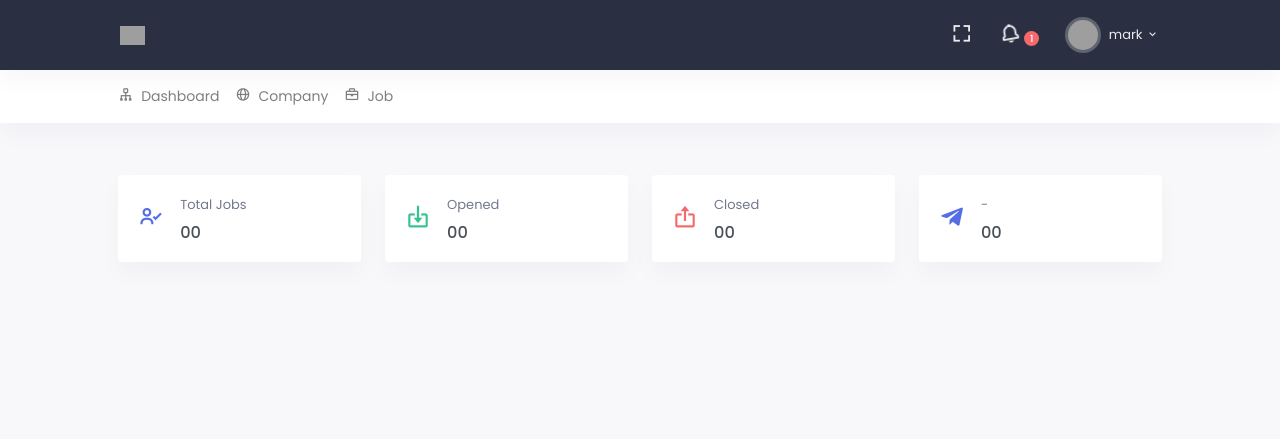
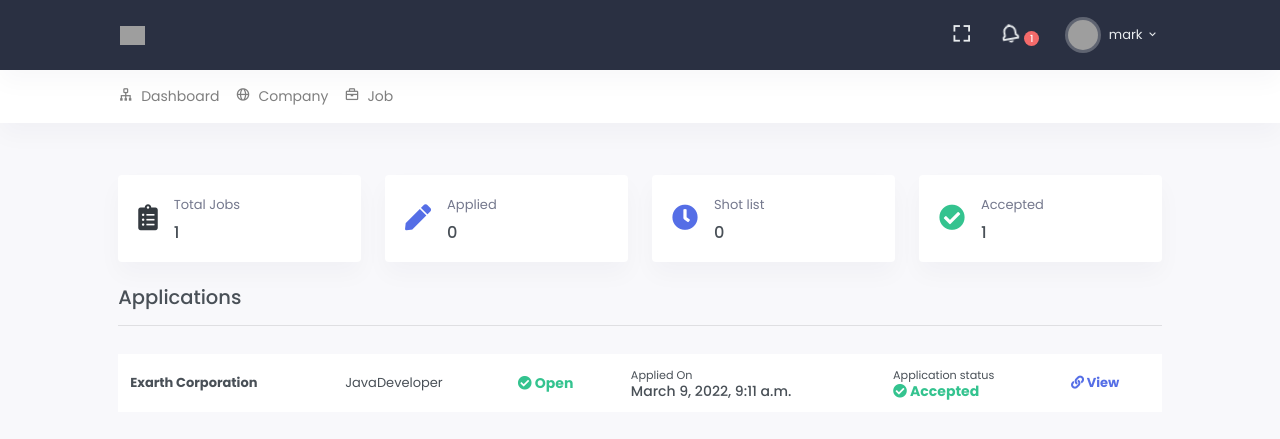
Before and after one commit to IkramKhan-DevOps/exsapp-jobsportal, a Django app: page /cu/ in a window 1280 px wide. Shown: the top 439 px of the page. Run offline with Django 3.2, Linux system fonts and the light colour scheme; a user stored in the database is signed in; data comes from the database, SQL or seed files in the repository; both versions use the stored data as it was after the commit; some libraries are stand-ins or nearby versions; grey boxes are pictures that could not be loaded.

Commit message:
CUSTOMER: almost done

```diff
--- a/src/portals/customer/templates/customer/candidate_form.html
+++ b/src/portals/customer/templates/customer/candidate_form.html
@@ -12,7 +12,7 @@
 
                 {# RIGHT #}
                 <div class="col-xl-10 col-sm-9">
-                    <form action="" method="post">
+                    <form action="" method="post" enctype="multipart/form-data">
                         <div class="card">
                             <div class="card-body">
                                 <div class="tab-content" id="v-pills-tabContent">
--- a/src/portals/customer/templates/customer/dashboard.html
+++ b/src/portals/customer/templates/customer/dashboard.html
@@ -11,12 +11,12 @@
                 <div class="card-body">
                     <div class="media">
                         <div class="mr-3 align-self-center">
-                            <i class="bx bx-user-check h2 text-primary mb-0"></i>
+                            <i class="fa fa-clipboard-list h2 text-dark mb-0"></i>
                         </div>
                         <div class="media-body">
                             <p class="text-muted mb-2">Total Jobs</p>
                             <h5 class="mb-0">
-                                00
+                                {{ application_all_count }}
                             </h5>
                         </div>
                     </div>
@@ -28,12 +28,12 @@
                 <div class="card-body">
                     <div class="media">
                         <div class="mr-3 align-self-center">
-                            <i class="bx bx-import h2 text-success mb-0"></i>
+                            <i class="fa fa-pen h2 text-primary mb-0"></i>
                         </div>
                         <div class="media-body">
-                            <p class="text-muted mb-2">Opened</p>
+                            <p class="text-muted mb-2">Applied</p>
                             <h5 class="mb-0">
-                                00
+                                {{ application_app_count }}
                             </h5>
                         </div>
                     </div>
@@ -45,12 +45,12 @@
                 <div class="card-body">
                     <div class="media">
                         <div class="mr-3 align-self-center">
-                            <i class="bx bx-export h2 text-danger mb-0"></i>
+                            <i class="fa fa-clock h2 text-primary mb-0"></i>
                         </div>
                         <div class="media-body">
-                            <p class="text-muted mb-2">Closed</p>
+                            <p class="text-muted mb-2">Shot list</p>
                             <h5 class="mb-0">
-                                00
+                                {{ application_pen_count }}
                             </h5>
                         </div>
                     </div>
@@ -62,12 +62,12 @@
                 <div class="card-body">
                     <div class="media">
                         <div class="mr-3 align-self-center">
-                            <i class="bx bxl-telegram h2 text-primary mb-0"></i>
+                            <i class="fa fa-check-circle h2 text-success mb-0"></i>
                         </div>
                         <div class="media-body">
-                            <p class="text-muted mb-2">-</p>
+                            <p class="text-muted mb-2">Accepted</p>
                             <h5 class="mb-0">
-                                00
+                                {{ application_acc_count }}
                             </h5>
                         </div>
                     </div>
@@ -76,4 +76,75 @@
         </div>
     </div>
 
+    <div class="row mb-2">
+        <div class="col-lg-12">
+            <h4>Applications</h4>
+            <hr>
+
+            <div class="table-responsive">
+                <table class="table project-list-table table-nowrap table-centered table-borderless">
+                    <tbody>
+
+                    {% for object in object_list %}
+                        <tr>
+                            <td>
+                                <b>{{ object.job.company.name }}</b>
+                            </td>
+                            <td>
+                                {{ object.job.title }}
+                            </td>
+                            <td>
+                                <h5 class="text-truncate font-size-14 mb-0">
+                                    {% if object.job.status == 'o' %}
+                                        <b class="text-success">
+                                            <i class="fa fa-check-circle"></i>
+                                            {{ object.job.get_status_display }}
+                                        </b>
+                                    {% else %}
+                                        <b class="text-danger">
+                                            <i class="fa fa-check-circle"></i>
+                                            {{ object.job.get_status_display }}
+                                        </b>
+                                    {% endif %}
+                                </h5>
+                            </td>
+                            <td>
+                                <h5 class="text-truncate font-size-14 mb-0">
+                                    <small>Applied On</small><br>
+                                    {{ object.created_on }}
+                                </h5>
+                            </td>
+                            <td>
+                                <h5 class="text-truncate font-size-14 mb-0">
+                                    <small>Application status</small><br>
+                                    {% if object.status == 'app' %}
+                                        <b class="text-secondary"><i
+                                                class="fa fa-exclamation-circle"></i> {{ object.get_status_display }}
+                                        </b>
+                                    {% elif object.status == 'pen' %}
+                                        <b class="text-warning"><i
+                                                class="fa fa-clock"></i> {{ object.get_status_display }}</b>
+                                    {% else %}
+                                        <b class="text-success"><i
+                                                class="fa fa-check-circle"></i> {{ object.get_status_display }}</b>
+                                    {% endif %}
+                                </h5>
+                            </td>
+                            <td>
+                                <a href="{% url 'customer:application-update' object.pk %}"
+                                   class="text-primary">
+                                    <b>
+                                        <i class="fa fa-link"></i> View
+                                    </b>
+                                </a>
+                            </td>
+                        </tr>
+                    {% endfor %}
+
+                    </tbody>
+                </table>
+            </div>
+        </div>
+    </div>
+
 {% endblock %}
--- a/src/portals/customer/urls.py
+++ b/src/portals/customer/urls.py
@@ -1,14 +1,15 @@
 from django.urls import path
 from .views import (
-    DashboardView, CandidateListView, CandidateCreateView, CandidateDeleteView, CandidateUpdateView
+    DashboardView, CandidateListView, CandidateCreateView, CandidateDeleteView, CandidateUpdateView, CandidateLikeView
 )
 
 app_name = 'customer'
 urlpatterns = [
     path('', DashboardView.as_view(), name='dashboard'),
 
-    path('job/', DashboardView.as_view(), name='application-list'),
-    path('job/<int:pk>/apply/', DashboardView.as_view(), name='application-apply'),
-    path('job/application/<int:pk>/update/', DashboardView.as_view(), name='application-update'),
-    path('job/application/<int:pk>/delete/', DashboardView.as_view(), name='application-delete'),
+    path('job/', CandidateListView.as_view(), name='application-list'),
+    path('job/<int:pk>/apply/', CandidateCreateView.as_view(), name='application-apply'),
+    path('job/<int:pk>/like/', CandidateLikeView.as_view(), name='job-like'),
+    path('job/application/<int:pk>/update/', CandidateUpdateView.as_view(), name='application-update'),
+    path('job/application/<int:pk>/delete/', CandidateDeleteView.as_view(), name='application-delete'),
 ]
--- a/src/portals/customer/views.py
+++ b/src/portals/customer/views.py
@@ -1,18 +1,29 @@
-from django.shortcuts import redirect
+from django.contrib import messages
+from django.shortcuts import redirect, get_object_or_404
+from django.urls import reverse_lazy
 from django.views import View
 from django.views.generic import (
     TemplateView, CreateView, DetailView, ListView,
-    UpdateView, DeleteView)
-
+    UpdateView, DeleteView
+)
 from src.portals.company.models import Candidate, Job
 
 
 class DashboardView(TemplateView):
     template_name = 'customer/dashboard.html'
 
+    def get_context_data(self, **kwargs):
+        context = super(DashboardView, self).get_context_data(**kwargs)
+        context['object_list'] = Candidate.objects.filter(user=self.request.user)
+        context['application_all_count'] = Candidate.objects.filter(user=self.request.user).count()
+        context['application_pen_count'] = Candidate.objects.filter(user=self.request.user, status='pen').count()
+        context['application_acc_count'] = Candidate.objects.filter(user=self.request.user, status='acc').count()
+        context['application_app_count'] = Candidate.objects.filter(user=self.request.user, status='app').count()
+        return context
+
 
 class CandidateListView(ListView):
-    template_name = 'customer/jobs_list.html'
+    template_name = 'customer/candidate_list.html'
 
     def get_queryset(self):
         return Candidate.objects.filter(user=self.request.user)
@@ -21,18 +32,49 @@ class CandidateListView(ListView):
 class CandidateCreateView(CreateView):
     template_name = 'customer/candidate_form.html'
     model = Candidate
-    fields = ['__all__']
-    success_url = ''
+    fields = ['bachelor_degree', 'experience', 'about', 'previous_company', 'cv']
+    success_url = reverse_lazy('customer:application-list')
+
+    def dispatch(self, request, *args, **kwargs):
+        job = get_object_or_404(Job.objects.all(), pk=kwargs['pk'])
+        if Candidate.objects.filter(user=request.user, job=job):
+            messages.error(request, 'You have already applied to this job.')
+            return redirect('customer:application-list')
+        return super(CandidateCreateView, self).dispatch(request)
+
+    def form_valid(self, form):
+        job = get_object_or_404(Job.objects.all(), pk=self.kwargs['pk'])
+        form.instance.user = self.request.user
+        form.instance.job = job
+        return super(CandidateCreateView, self).form_valid(form)
 
 
 class CandidateUpdateView(UpdateView):
     template_name = 'customer/candidate_form.html'
     model = Candidate
-    fields = ['__all__']
-    success_url = ''
+    fields = ['bachelor_degree', 'experience', 'about', 'previous_company', 'cv']
+    success_url = reverse_lazy('customer:application-list')
+
+    def form_valid(self, form):
+        return super(CandidateUpdateView, self).form_valid(form)
 
 
 class CandidateDeleteView(DeleteView):
     template_name = 'customer/candidate_confirm_delete.html'
     model = Candidate
-    success_url = ''
+    success_url = reverse_lazy('customer:application-list')
+
+
+class CandidateLikeView(View):
+
+    def get(self, request, pk):
+        job = get_object_or_404(Job.objects.all(), pk=pk)
+
+        if Job.objects.filter(likes=request.user):
+            messages.warning(request, "You have already liked this post")
+            return redirect('website:home')
+
+        job.likes.add(request.user)
+        # job.save()
+        messages.success(request, "Successfully liked")
+        return redirect('website:home')
```
Also changed, not shown: src/portals/company/models.py (+11 -2 lines), src/portals/customer/templates/customer/candidate_list.html (+32 -22 lines), src/portals/customer/templates/customer/jobs_detail.html (deleted, +0 -10 lines), src/portals/customer/templates/customer/jobs_list.html (deleted, +0 -10 lines), src/website/templates/website/home.html (+2 -5 lines), db.sqlite3, src/portals/company/migrations/0005_auto_20220310_0918.py (added).
